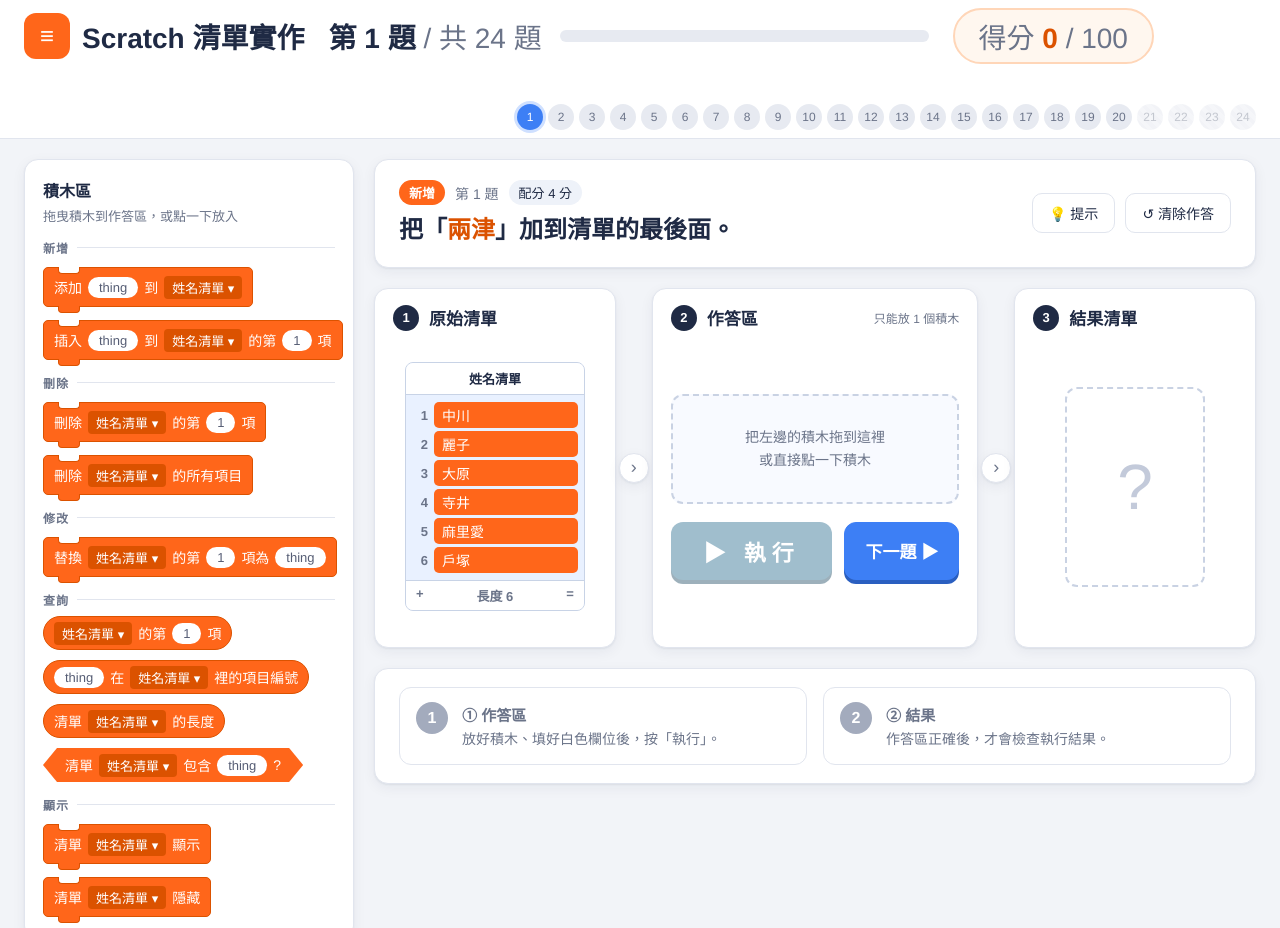
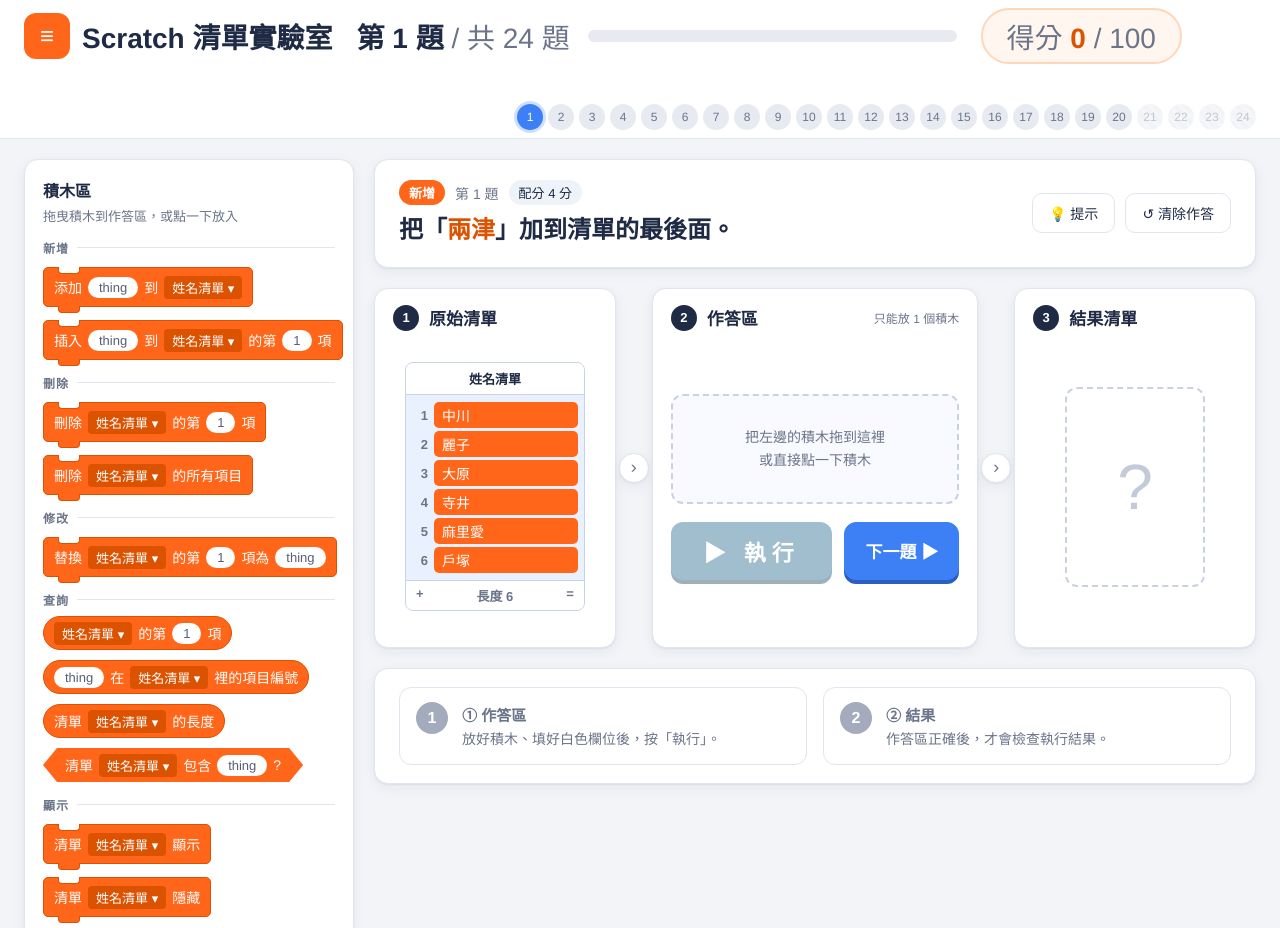
Before and after one commit to jjjan1024tyc/Scratch_Array_Command, a plain HTML site: page index.html in a window 1280 px wide. Shown: the top 928 px of the page. Drawn offline with Linux system fonts and the light colour scheme.

Commit message:
標題改為「Scratch 清單實驗室」
Co-Authored-By: Claude Opus 5.5 <noreply@anthropic.com>

```diff
--- a/index.html
+++ b/index.html
@@ -3,7 +3,7 @@
 <head>
 <meta charset="utf-8">
 <meta name="viewport" content="width=device-width, initial-scale=1">
-<title>Scratch 清單實作</title>
+<title>Scratch 清單實驗室</title>
 <style>
   :root {
     --bg: #f2f4f8;
@@ -300,7 +300,7 @@
 </head>
 <body>
 <header>
-  <div class="brand"><i>≡</i>Scratch 清單實作</div>
+  <div class="brand"><i>≡</i>Scratch 清單實驗室</div>
   <div class="progress">
     <div class="label"><b id="qnumTop"></b> / 共 <span id="qtotal"></span> 題</div>
     <div class="bar"><span id="barFill"></span></div>
```
Also changed, not shown: 2 other files.
